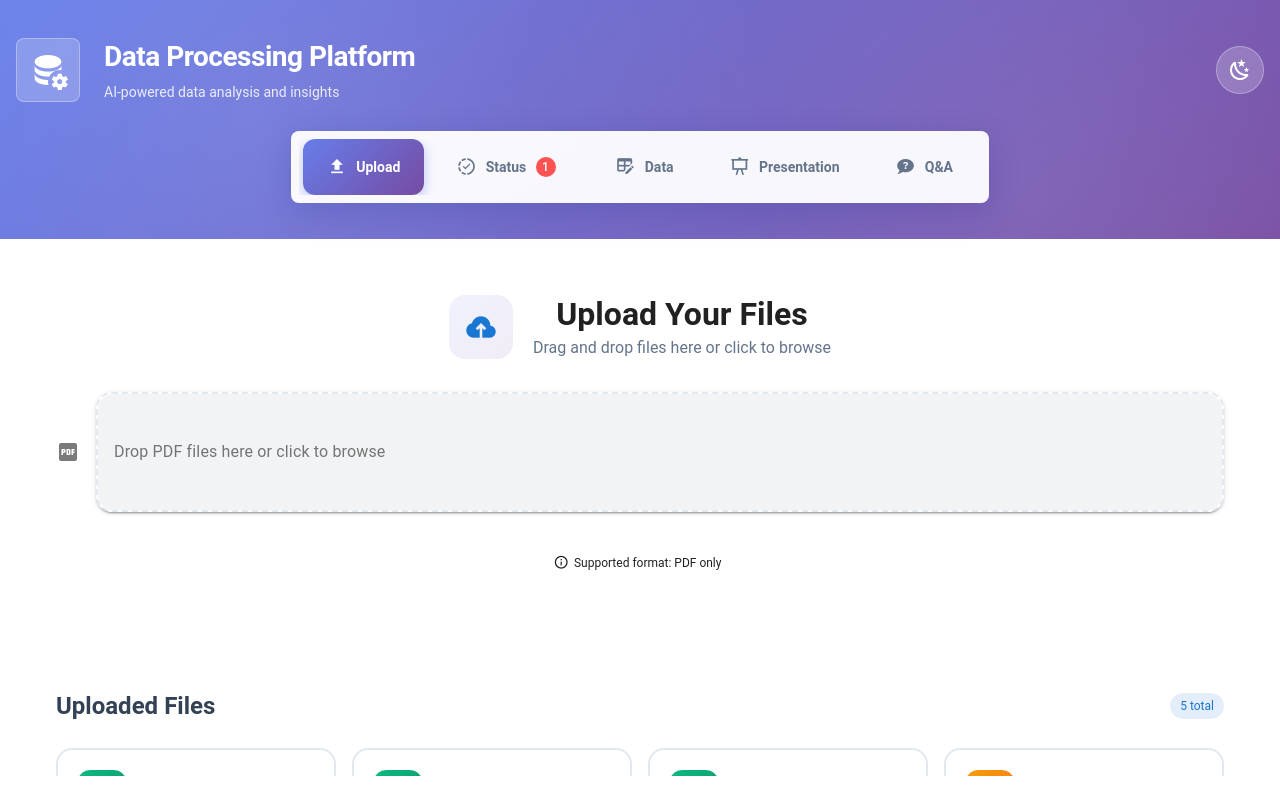
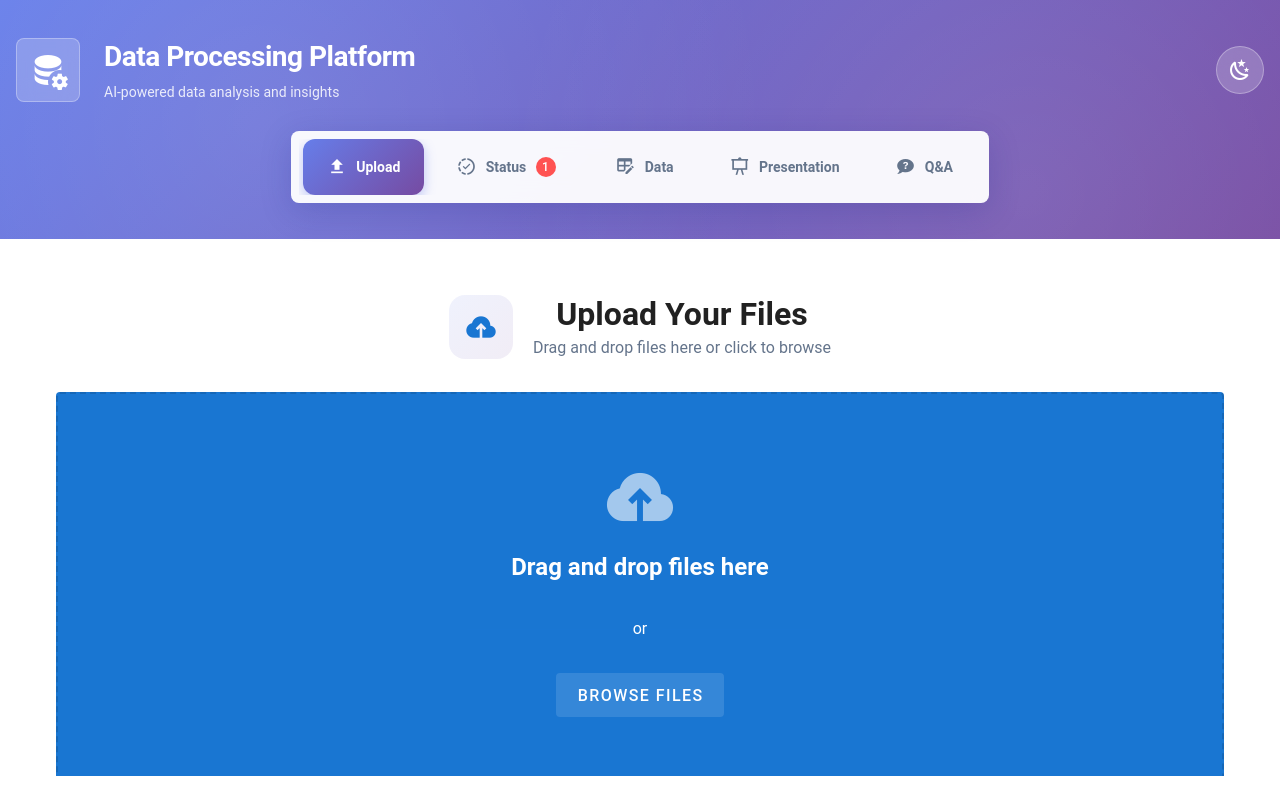
Before and after one commit to SoPiPy/test-loader, a Vue app: page / in a window 1280 px wide. Built offline with nearby package versions, Linux system fonts and the light colour scheme.

Commit message:
Updated vuetify.ts

```diff
--- a/src/components/upload/FileUpload.vue
+++ b/src/components/upload/FileUpload.vue
@@ -13,43 +13,16 @@
         </div>
       </div>
 
-      <v-file-input
+      <v-file-upload
         v-model="selectedFiles"
+        accept=".pdf"
         multiple
+        show-size
         chips
-        show-size
-        counter
-        accept=".pdf"
-        label="Drop PDF files here or click to browse"
-        prepend-icon="mdi-file-pdf-box"
-        variant="solo-filled"
-        class="file-input-drag"
+        color="primary"
         :loading="uploading"
-        @dragover="isDragging = true"
-        @dragleave="isDragging = false"
-        @drop="isDragging = false"
-        :class="{ 'dragging': isDragging }"
-      >
-        <template v-slot:selection="{ fileNames }">
-          <template v-for="(fileName, index) in fileNames" :key="fileName">
-            <v-chip
-              v-if="index < 2"
-              color="primary"
-              size="small"
-              label
-              class="me-2"
-            >
-              {{ fileName }}
-            </v-chip>
-            <span
-              v-else-if="index === 2"
-              class="text-overline text-grey-darken-1 mx-2"
-            >
-              +{{ fileNames.length - 2 }} more
-            </span>
-          </template>
-        </template>
-      </v-file-input>
+        class="file-upload-area"
+      ></v-file-upload>
 
       <div class="file-types-hint">
         <v-chip size="small" variant="text" prepend-icon="mdi-information-outline">
@@ -146,7 +119,6 @@ const jobsStore = useJobsStore();
 
 const selectedFiles = ref<File[]>([]);
 const uploading = ref(false);
-const isDragging = ref(false);
 const page = ref(1);
 const itemsPerPage = ref(6);
 
@@ -287,32 +259,48 @@ function formatSize(bytes: number): string {
   line-height: 1.4;
 }
 
-.file-input-drag {
+.file-upload-area {
   margin-bottom: 1rem;
-  transition: all 0.3s ease;
 }
 
-.file-input-drag.dragging {
-  transform: scale(1.02);
-  box-shadow: 0 8px 24px rgba(102, 126, 234, 0.2);
-}
-
-.file-input-drag :deep(.v-field) {
-  min-height: 120px;
-  border: 2px dashed #e2e8f0;
-  border-radius: 16px;
+.file-upload-area :deep(.v-file-upload__dropzone) {
+  min-height: 200px;
+  border: 3px dashed #e2e8f0;
+  border-radius: 20px;
   background: rgba(248, 250, 252, 0.5);
   transition: all 0.3s ease;
 }
 
-.file-input-drag:hover :deep(.v-field) {
+.file-upload-area :deep(.v-file-upload__dropzone:hover) {
   border-color: #cbd5e1;
   background: rgba(248, 250, 252, 0.8);
 }
 
-.file-input-drag.dragging :deep(.v-field) {
+.file-upload-area :deep(.v-file-upload__dropzone--active) {
   border-color: #667eea;
   background: rgba(102, 126, 234, 0.05);
+  transform: scale(1.02);
+}
+
+.upload-empty-state {
+  display: flex;
+  flex-direction: column;
+  align-items: center;
+  justify-content: center;
+  padding: 2rem;
+  text-align: center;
+}
+
+.empty-title {
+  font-size: 1.25rem;
+  font-weight: 600;
+  color: #334155;
+  margin: 1rem 0 0.5rem 0;
+}
+
+.empty-subtitle {
+  color: #64748b;
+  margin: 0;
 }
 
 .file-types-hint {
--- a/src/plugins/vuetify.ts
+++ b/src/plugins/vuetify.ts
@@ -1,11 +1,15 @@
 import { createVuetify } from 'vuetify';
 import * as components from 'vuetify/components';
 import * as directives from 'vuetify/directives';
+import { VFileUpload } from 'vuetify/labs/VFileUpload';
 import 'vuetify/styles';
 import '@mdi/font/css/materialdesignicons.css';
 
 export default createVuetify({
-  components,
+  components: {
+    ...components,
+    VFileUpload,
+  },
   directives,
   theme: {
     defaultTheme: 'light',
```
